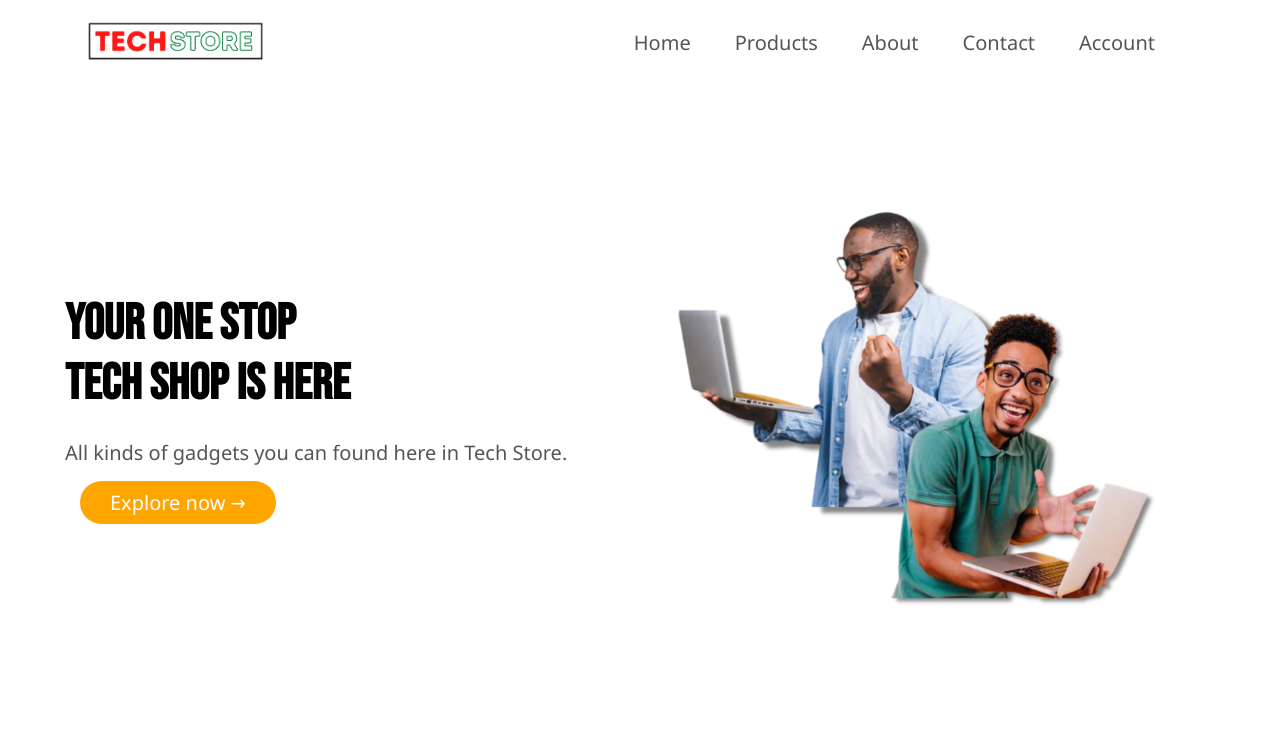
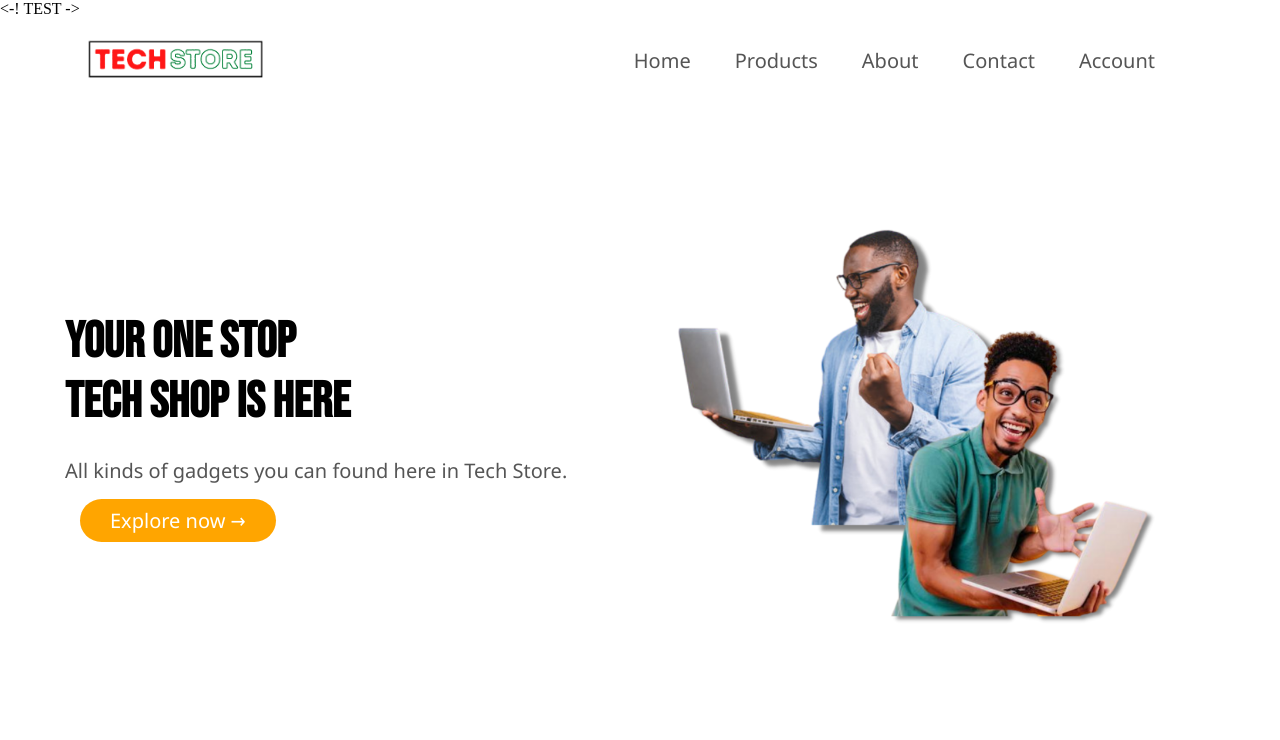
Before and after one commit to Code4V/techno-ecomm-proj, a PHP site: page /main.php in a window 1280 px wide. Shown: the top 740 px of the page. Run offline with PHP 8.4, Linux system fonts and the light colour scheme.

Commit message:
Update main.php

```diff
--- a/main.php
+++ b/main.php
@@ -14,7 +14,7 @@
     <title>L O G I C</title>
     <link rel="icon" href="images/alien.png">
     <link rel="stylesheet" href="styles.css" />
-  </head>
+  </head> <-! TEST ->
   <body>
     <div class="container">
       <div class="navBar">
```
